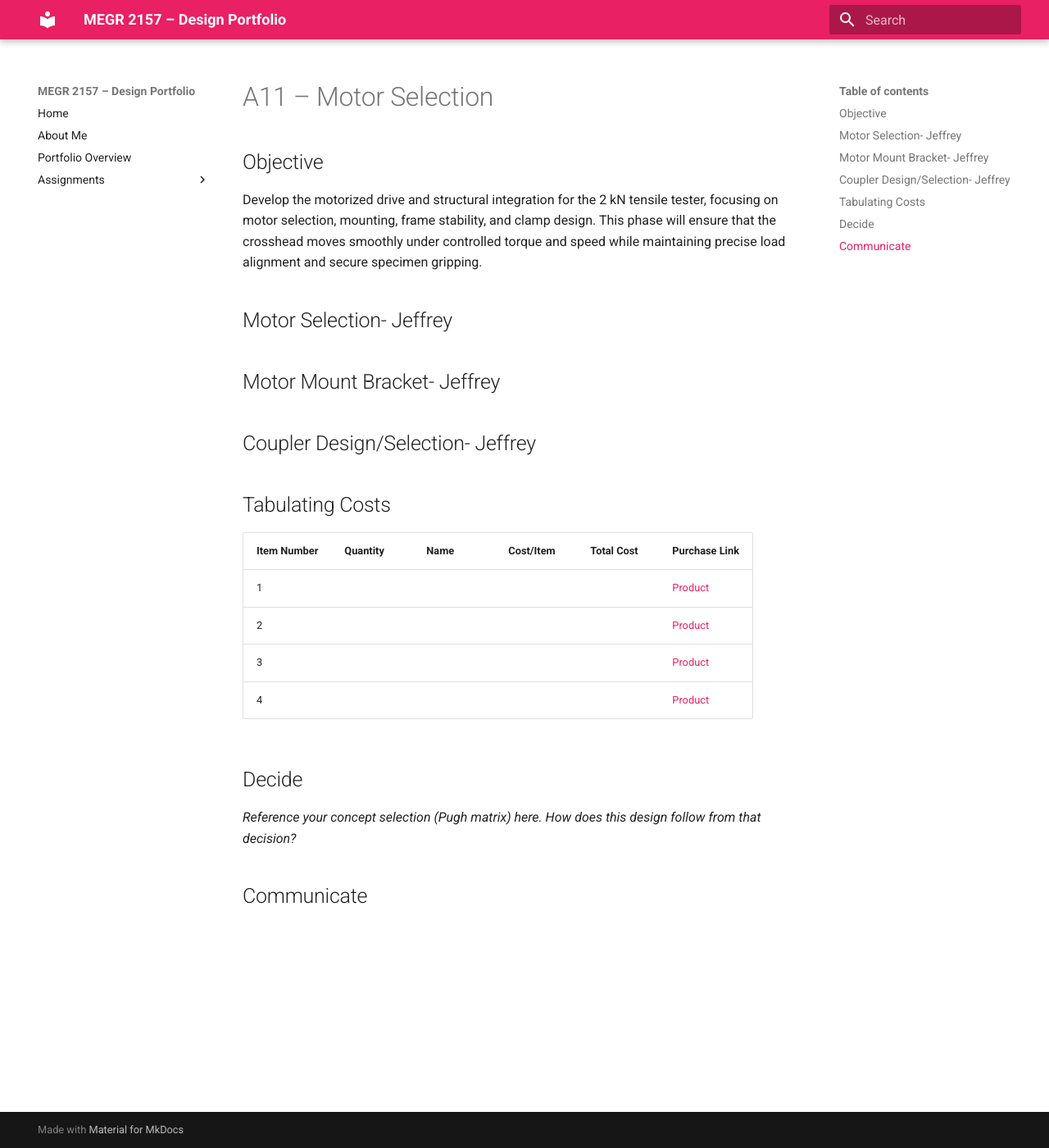
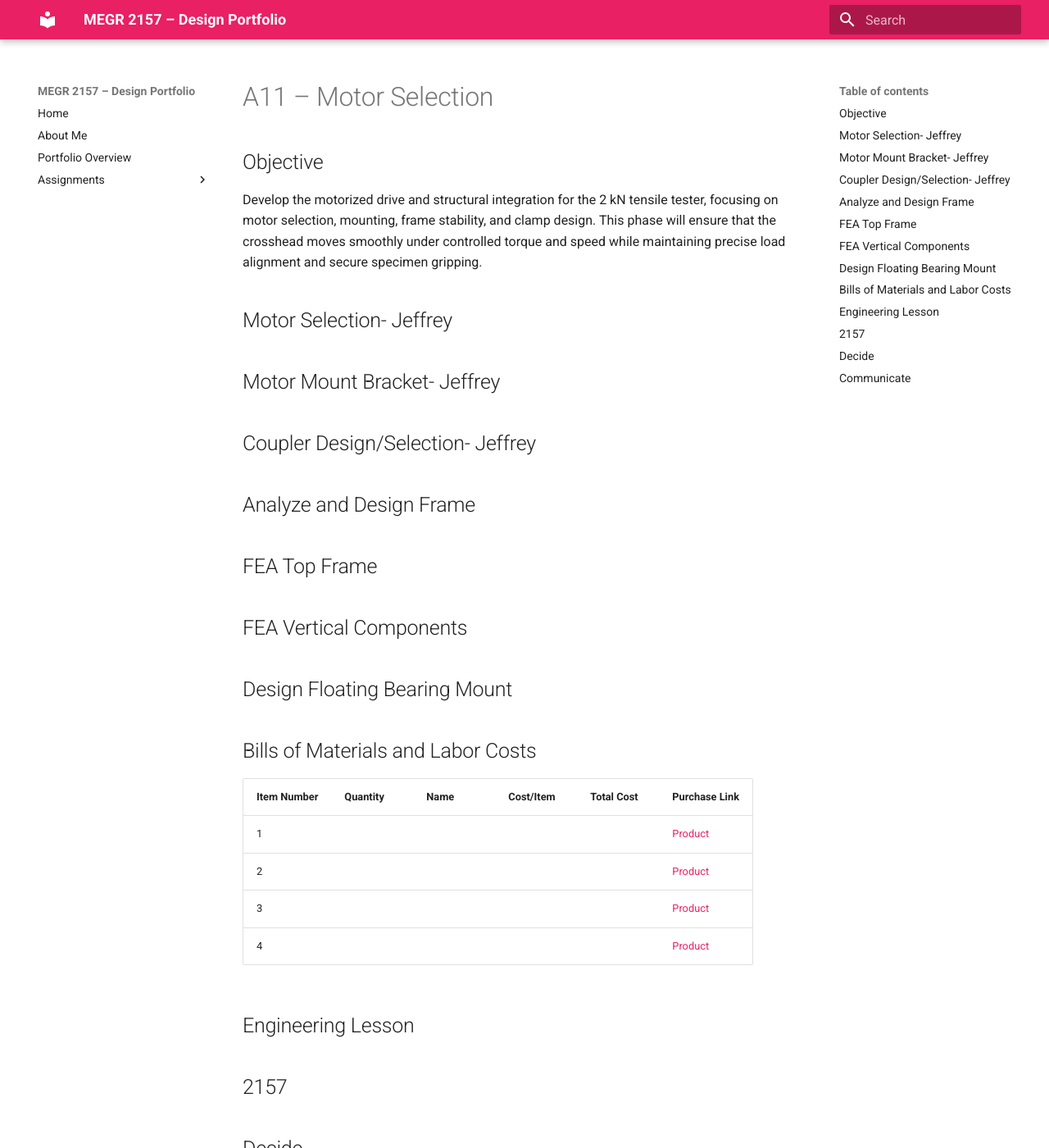
Before and after one commit to JonathanSuarezVazquez/Jonathans-megr2157-portfolio, an MkDocs documentation site: the page built from docs/assignments/a11/index.md, in a window 1280 px wide and 1400 px high. Shown: the whole window at 82% size. Built offline with MkDocs 1.6.1 and Material for MkDocs 9.7.7, drawn with Linux system fonts in a browser that asks for light colours.

Commit message:
Update index.md with new design and cost sections
Added sections for frame analysis, FEA components, and engineering lesson.

```diff
--- a/docs/assignments/a11/index.md
+++ b/docs/assignments/a11/index.md
@@ -10,7 +10,15 @@ Develop the motorized drive and structural integration for the 2 kN tensile test
 
 ## Coupler Design/Selection- Jeffrey
 
-## Tabulating Costs
+## Analyze and Design Frame
+
+## FEA Top Frame
+
+## FEA Vertical Components
+
+## Design Floating Bearing Mount
+
+## Bills of Materials and Labor Costs
 
 | Item Number | Quantity | Name | Cost/Item | Total Cost | Purchase Link |
 |  :--- | :--- | :--- | :---| :--- | :---|
@@ -19,6 +27,10 @@ Develop the motorized drive and structural integration for the 2 kN tensile test
 | 3 |  |  |  |  | [Product]() |
 | 4 |  |  |  |  | [Product]() |
 
+## Engineering Lesson
+
+## 2157
+
 
 
 ## Decide
```
